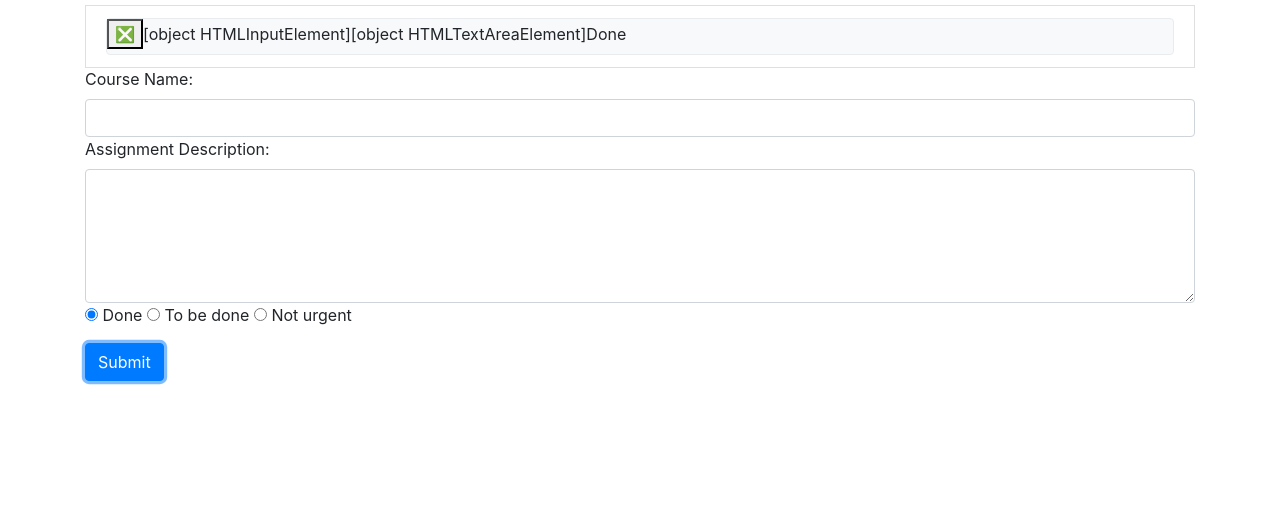
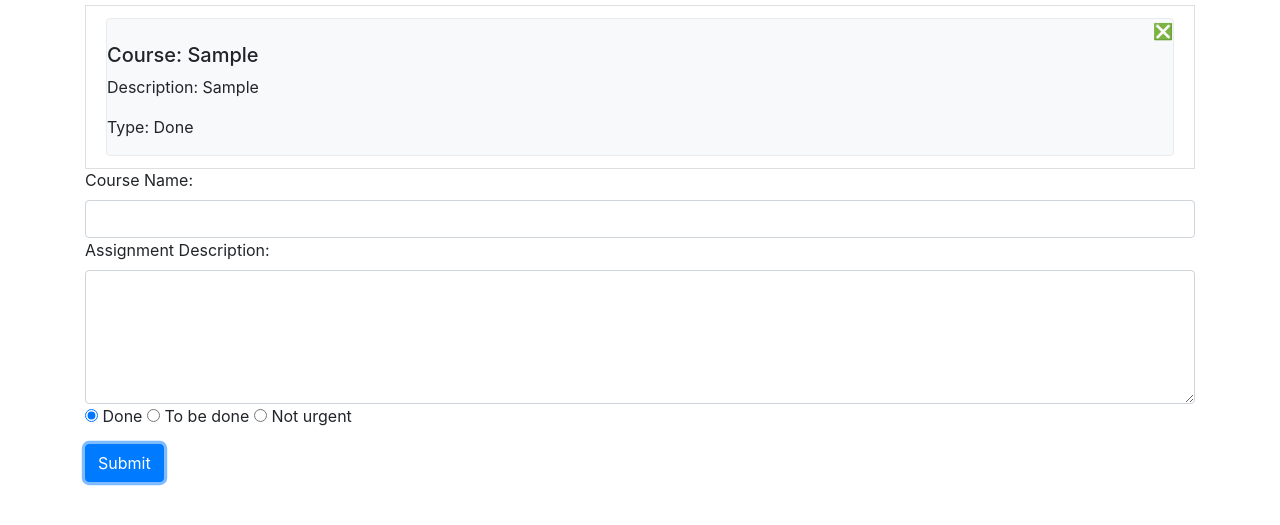
Before and after one commit to Hongzred/HW_tracker, a plain HTML site: page solution.html in a window 1280 px wide. Both pictures are taken after typing "Sample", "Sample" into the empty fields and a click on the button "Submit". Shown: the part 51-576 px from the top of the page. Drawn offline with Linux system fonts and the light colour scheme.

Commit message:
make it work

```diff
--- a/hw_tracker.js
+++ b/hw_tracker.js
@@ -4,8 +4,8 @@ function main () {
 }
 
 function getFormInfo () {
-    const courseName = document.getElementById('course-name');
-    const description = document.getElementById('assignment-description');
+    const courseName = document.getElementById('course-name').value;
+    const description = document.getElementById('assignment-description').value;
     const status = document.querySelector('input[name="assignment-type"]:checked').value;;
 
     document.getElementById('course-name').value = '';
@@ -18,20 +18,24 @@ function getFormInfo () {
 function submit (event) {
     event.preventDefault();
     [courseName, description, status] = getFormInfo();
-
+    if (courseName === '' || description === '') {
+        alert('Please enter valid input');
+    }
     const hwList = document.getElementById('hw-list');
     const hw = document.createElement('li');
     const card = document.createElement('div');
-    const courseNameHolder = document.createElement('label');
-    const assignmentDescriptionHolder = document.createElement('label');
-    const statusHolder = document.createElement('label');
-    const closeButton = document.createElement('button');
+    const courseNameHolder = document.createElement('h5');
+    const assignmentDescriptionHolder = document.createElement('p');
+    const statusHolder = document.createElement('p');
+    const closeButton = document.createElement('div');
 
-    courseNameHolder.append(document.createTextNode(courseName));
-    assignmentDescriptionHolder.append(document.createTextNode(description));
-    statusHolder.append(document.createTextNode(status));
+    courseNameHolder.append(document.createTextNode('Course: ' + courseName));
+    assignmentDescriptionHolder.append(document.createTextNode('Description: ' + description));
+    statusHolder.append(document.createTextNode('Type: ' + status));
 
-    closeButton.appendChild(document.createTextNode('\u274e'));
+    const closeButtonParent = document.createElement('span');
+    closeButtonParent.append(document.createTextNode('\u274e'));
+    closeButton.append(closeButtonParent);
 
     card.appendChild(closeButton);
     card.appendChild(courseNameHolder);
--- a/solution.html
+++ b/solution.html
@@ -10,7 +10,7 @@
 <body>
     <div class="container">
     <h1>HW tracker</h1>
-    <ul id="hw-list" class="list-group"></ul>
+    <ol id="hw-list" class="list-group"></ol>
       <form action="">
         <fieldset class="form-group">
           <div>
```
